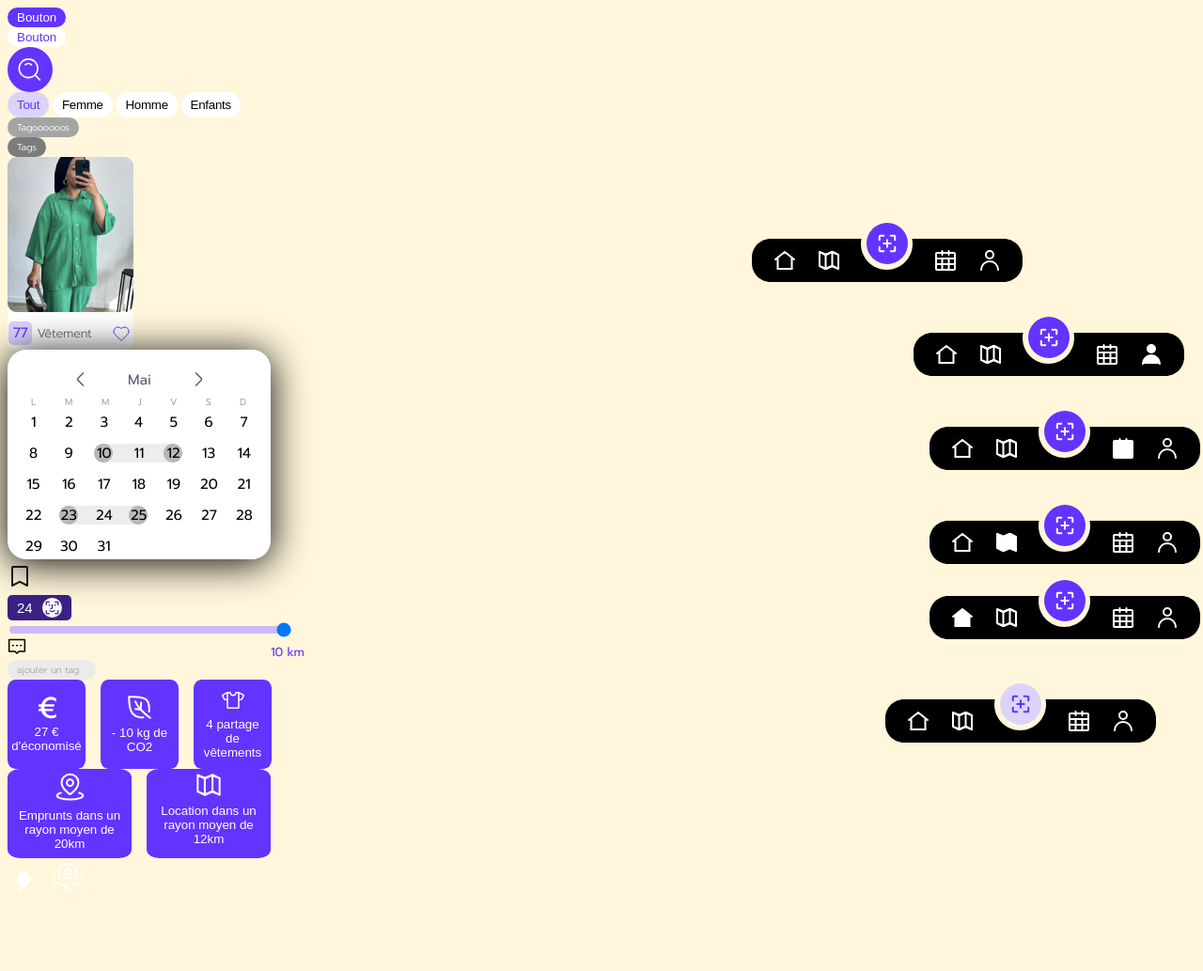
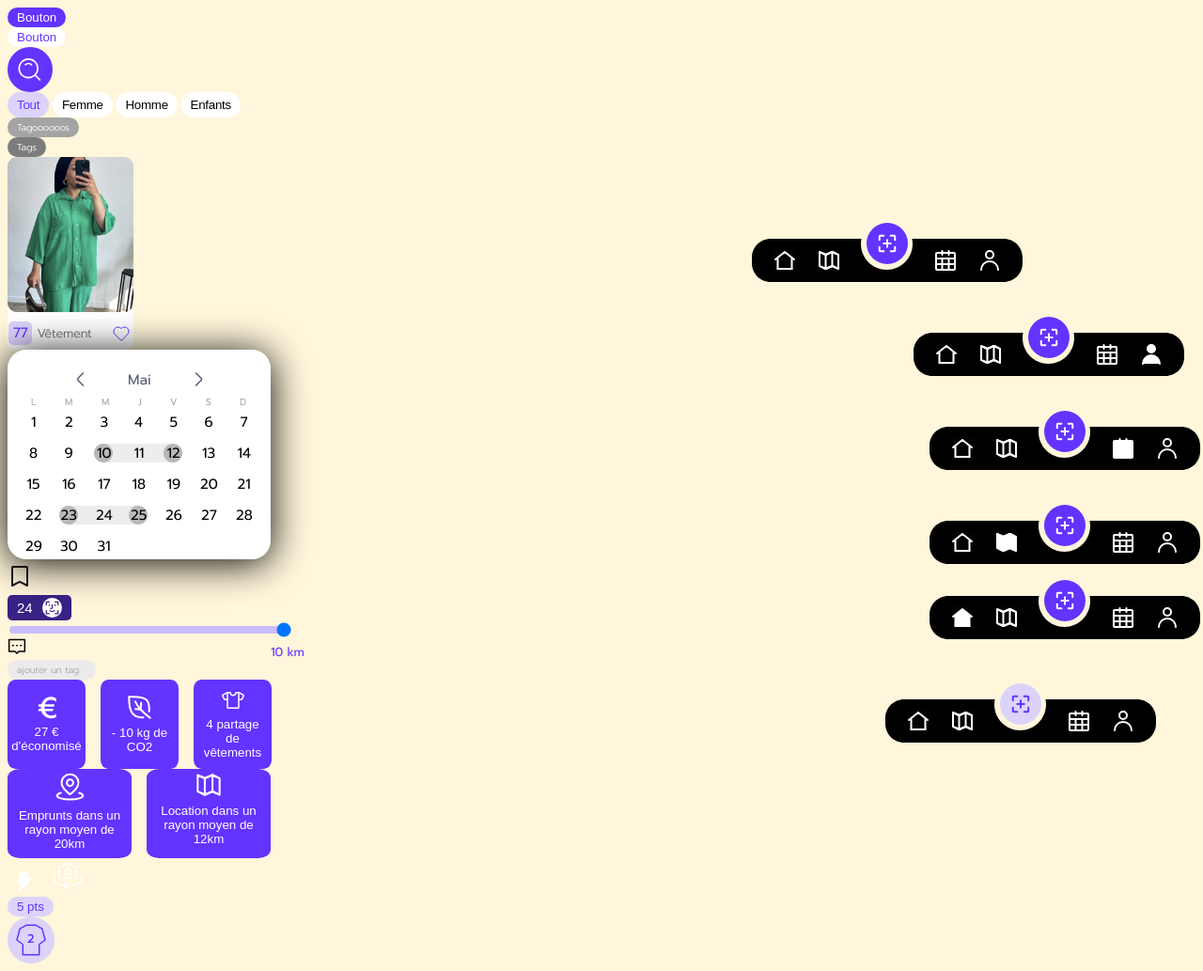
Before and after one commit to Astry4l/Next-Clothes, a plain HTML site: page design-system.html in a window 1280 px wide. Shown: the whole page at 94% size. Before the commit the page ends 962 px from the top, so only its background shows below. Drawn offline with Linux system fonts and the light colour scheme.

Commit message:
button point et vétements
boutton nombre de point et nombre de fois dont le vétement est porté

```diff
--- a/design-system-style.css
+++ b/design-system-style.css
@@ -32,6 +32,29 @@
 .button2:active {
     background-color: var(--clicked-color);
     color: var(--clicked-text-color);
+}
+
+/* STYLE BUTTON point */
+
+.buttonp {
+    display: flex;
+    border-radius: 40px;
+    border-style: none;
+    padding: 3px 10px 3px 10px;
+    background-color: var(--clicked-color);
+    color: var(--main-color);
+    width: fit-content;
+}
+
+/* STYLE BUTTON nombre de porteurs */
+
+.buttonv {
+    display: flex;
+    border-radius: 40px;
+    border-style: none;
+    padding: 6px 6px 6px 6px;
+    background-color: var(--clicked-color);
+    color: var(--main-color);
 }
 
 /* STYLE COLOR & TEXT */
--- a/design-system.html
+++ b/design-system.html
@@ -585,6 +585,14 @@
           <path d="M24 27.8759C29.2977 26.7186 33 24.0754 33 21C33 19.9334 32.5547 18.9187 31.7519 18" stroke="white" stroke-width="1.5" stroke-linecap="round" stroke-linejoin="round"/>
           </svg></button>
 
+          <button class="buttonp">5 pts</button>
+
+          <button class="buttonv"><svg width="38" height="38" viewBox="0 0 38 38" fill="none" xmlns="http://www.w3.org/2000/svg">
+            <path d="M7.12467 7.12533L14.2497 3.16699H23.7497L30.8747 7.12533L34.0413 19.0003L27.708 23.7503V34.8337H10.2913V23.7503L3.95801 19.0003L7.12467 7.12533Z" stroke="#6333FF" stroke-width="1.5" stroke-linecap="round" stroke-linejoin="round"/>
+            <path d="M15.52 20.934L17.314 19.283L18.172 18.516C18.6487 18.1 19.0083 17.7663 19.251 17.515C19.5023 17.2637 19.706 16.995 19.862 16.709C20.018 16.4143 20.096 16.098 20.096 15.76C20.096 15.266 19.9487 14.889 19.654 14.629C19.368 14.3603 18.9563 14.226 18.419 14.226C18.003 14.226 17.5697 14.304 17.119 14.46C16.677 14.6073 16.274 14.8197 15.91 15.097V13.524C16.664 12.9867 17.5913 12.718 18.692 12.718C19.6627 12.718 20.4167 12.978 20.954 13.498C21.4913 14.018 21.76 14.7287 21.76 15.63C21.76 16.0547 21.6777 16.4533 21.513 16.826C21.3483 17.19 21.1143 17.5453 20.811 17.892C20.5077 18.2387 20.096 18.6503 19.576 19.127L17.951 20.635H22.085V22H15.52V20.934Z" fill="#6333FF"/>
+            </svg>
+            </button>
+
 
 
 </body>
```
Also changed, not shown: test.txt.
